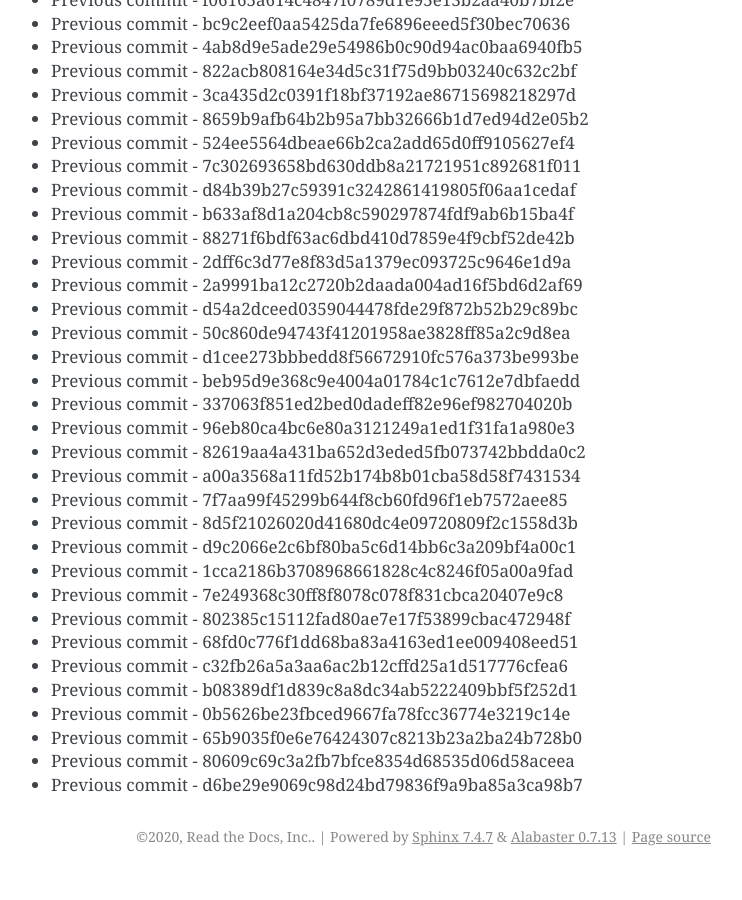
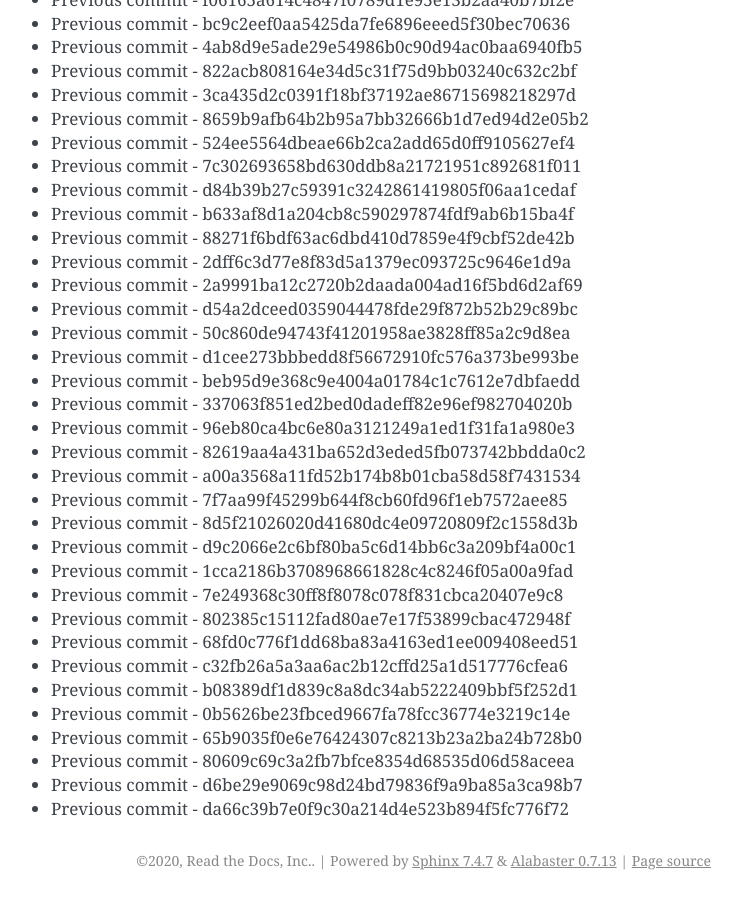
Before and after one commit to readthedocs/rtd-git-stresstest, a Sphinx documentation site: the page built from docs/updates.rst, in a window 1280 px wide and 900 px high, scrolled down 80875 px. Shown: the whole window, without its empty margins (399-1141 px from the left). Built offline with Sphinx 7.4.7, drawn with Linux system fonts in a browser that asks for light colours; before the commit the page ends 81751 px from its top, so only the background shows below that.

Commit message:
Generating commit from previous: da66c39b7e0f9c30a214d4e523b894f5fc776f72

```diff
--- a/docs/updates.rst
+++ b/docs/updates.rst
@@ -3430,3 +3430,4 @@ It can be tested for any performance characteristics.
 * Previous commit - 65b9035f0e6e76424307c8213b23a2ba24b728b0
 * Previous commit - 80609c69c3a2fb7bfce8354d68535d06d58aceea
 * Previous commit - d6be29e9069c98d24bd79836f9a9ba85a3ca98b7
+* Previous commit - da66c39b7e0f9c30a214d4e523b894f5fc776f72
```
